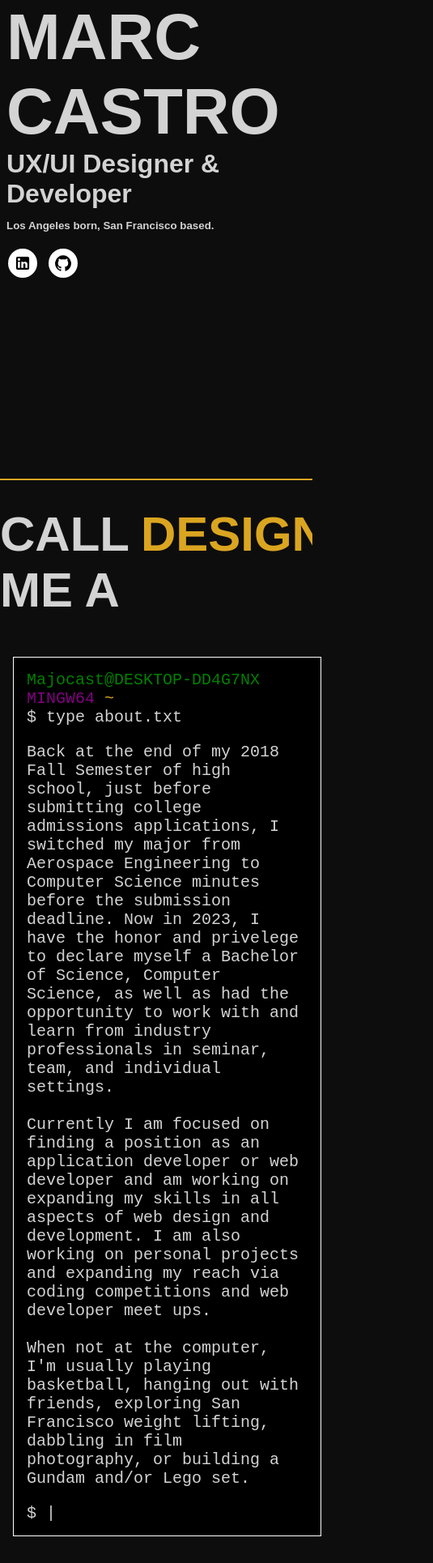
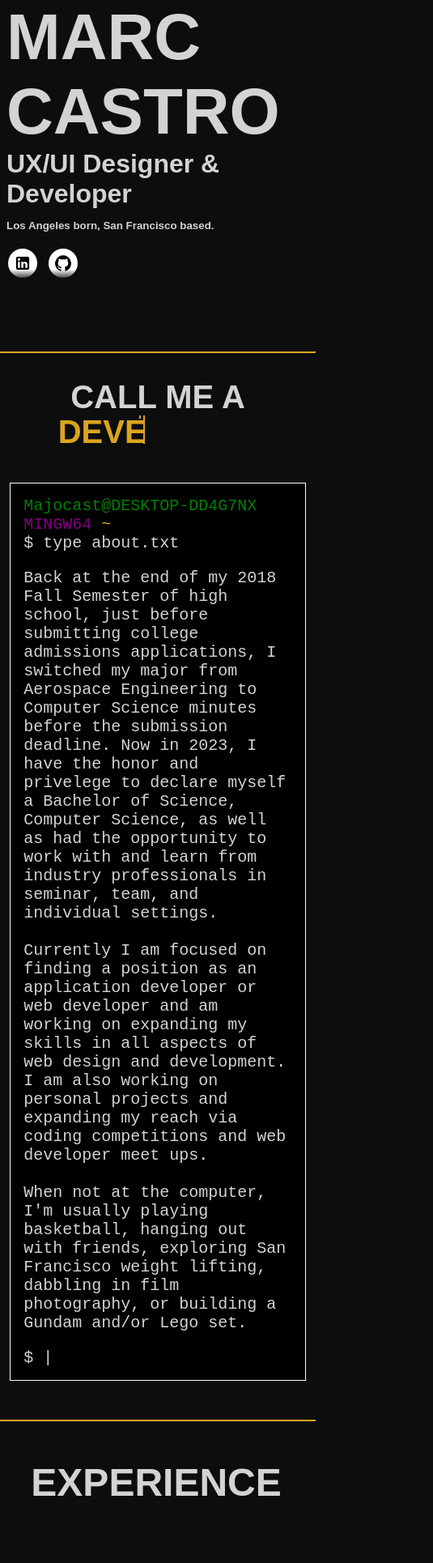
Before and after one commit to majocast/personal-website, a React (Create React App) app in the folder personal-website/: page / in a window 390 px wide. Shown: the top 1930 px of the page at 81% size, 535 px wide, since content can reach past the window. Built offline with nearby package versions, Linux system fonts and the light colour scheme.

Commit message:
finished website v2 rework (v2.0.0)

```diff
--- a/personal-website/src/App.css
+++ b/personal-website/src/App.css
@@ -7,7 +7,13 @@ body {
   background-color: #0d0d0d;
   font-family: 'Lexend Deca', sans-serif;
   font-weight: 400;
-  width: 100%;
+  width: 100vw;
+}
+
+.pages {
+  width: 100vw;
+  display: flex;
+  flex-direction: column;
 }
 
 .icons {
--- a/personal-website/src/App.tsx
+++ b/personal-website/src/App.tsx
@@ -1,5 +1,5 @@
 /*
-version: 1.8.1
+version: 2.0.0
 */
 
 import React from 'react';
@@ -63,7 +63,7 @@ function App() {
     </div>
     <div className='project-footer'>
       <p>Loosely designed via hand drawing and coded in Visual Studio Code by myself! Built with Node.js, the React framework,
-      JavaScript, and HTML & CSS.
+      JavaScript, and HTML & CSS, and deployed on Netlify.
       </p>
     </div>
     </>
--- a/personal-website/src/pages/About.tsx
+++ b/personal-website/src/pages/About.tsx
@@ -13,10 +13,10 @@ const Wrapper = styled.div`
 
   @media screen and (max-width: 767px) {
     display: flex;
+    justify-content: center;
+    align-items: center;
     min-height: 100vh;
-    width: 99vw;
-    justify-content: unset;
-    align-items: unset;
+    width: 100vw;
   }
 `;
 
--- a/personal-website/src/pages/Experience.tsx
+++ b/personal-website/src/pages/Experience.tsx
@@ -1,4 +1,5 @@
 import * as React from 'react';
+import { BiLinkExternal } from 'react-icons/bi';
 import styled from 'styled-components';
 import '../styles/Experience.css';
 
@@ -61,6 +62,10 @@ const Experience = () => {
             </p>
         </a>
       </div>
+      <a className='exper-resume' href='https://docs.google.com/document/d/1O_zaQqqFf9zDP4WAGqniTCyJJEU4uBZTjo-c2TxhfDo/edit?usp=sharing'>
+        RESUME
+        <BiLinkExternal size={17.5} style={{marginLeft: '0.5rem'}}/>
+      </a>
     </Wrapper>
   )
 }
--- a/personal-website/src/pages/Home.tsx
+++ b/personal-website/src/pages/Home.tsx
@@ -17,12 +17,9 @@ const Wrapper = styled.div`
 
   @media screen and (max-width: 767px) {
     width: 100vw;
-    height: 60vh;
-    display: flex;
-    position: relative;
-    flex-direction: column;
-    -webkit-mask-image: unset;
-    mask-image: unset;
+    justify-content: unset;
+    align-items: unset;
+    height: unset;
   }
 `;
 
--- a/personal-website/src/pages/Projects.tsx
+++ b/personal-website/src/pages/Projects.tsx
@@ -18,12 +18,12 @@ const Wrapper = styled.div`
   align-items: center;
   width: 100vw;
   margin-bottom: 20px;
+  margin-top: 20px;
+  border-top: 2px solid goldenrod;
 
   @media screen and (max-width: 767px) {
-    justify-content: unset;
-    height: 200vh;
     display: flex;
-    position: relative;
+    align-items: center;
   }
 `;
 
--- a/personal-website/src/styles/About.css
+++ b/personal-website/src/styles/About.css
@@ -16,9 +16,11 @@
 @keyframes typing {
   40%, 60% {
     left: 100%;
+    width: 0;
   }
   100% {
     left: 0;
+    width: 100%;
   }
 }
 
@@ -39,7 +41,10 @@
   margin-bottom: 2rem;
   font-family: 'Poppins', sans-serif;
   box-sizing: border-box;
-  display: inline-flex;
+  display: flex;
+  flex-direction: column;
+  justify-content: center;
+  align-items: center;
 }
 
 .textWrapper .staticTxt {
@@ -53,8 +58,10 @@
   margin: 0;
   margin-left: 15px;
   height: 70px;
+  text-align: center;
   line-height: 70px;
   overflow: hidden;
+  white-space: nowrap;
 }
 
 .dynamicTxts li {
@@ -87,3 +94,30 @@
 .cursor {
   animation: blink 0.4s alternate infinite;
 }
+
+@media screen and (max-width: 768px) {
+  .about-container {
+    width: 85%;
+  }
+
+  @keyframes slide {
+    100% {
+      top: -160px;
+    }
+  }
+
+  .textWrapper .staticTxt {
+    font-size: 40px;
+  }
+
+  .textWrapper .dynamicTxts {
+    margin: 0;
+    height: 35px;
+    line-height: 40px;
+  }
+
+  .dynamicTxts li {
+    font-size: 40px;
+  }
+
+}
--- a/personal-website/src/styles/Experience.css
+++ b/personal-website/src/styles/Experience.css
@@ -5,6 +5,13 @@
 
 #experience h1 {
   font-size: 60px;
+}
+
+@media screen and (max-width: 768px) {
+  #experience h1 {
+    font-size: 3rem;
+    text-align: center;
+  }
 }
 
 .exper-container {
@@ -56,3 +63,24 @@
   font-size: 1rem;
   line-height: 1.5rem;
 }
+
+@media screen and (max-width: 767px) {
+  #experience h1 {
+    font-size: 3rem;
+    text-align: center;
+  }
+
+  .exper-resume {
+    color: lightgray;
+    font-size: 1.5rem;
+    padding: 1rem;
+    text-align: center;
+    text-decoration: none;
+  }
+}
+
+@media screen and (min-width: 768px) {
+  .exper-resume {
+    display: none;
+  }
+}
--- a/personal-website/src/styles/Home.css
+++ b/personal-website/src/styles/Home.css
@@ -65,11 +65,6 @@
     padding: unset;
     padding-left: 0.5rem;
     margin: 0;
-    display: flex;
-    position: absolute;
-    left: 0;
-    width: 100%;
-    height: 100%;
     font-size: smaller;
     border: unset;
   }
--- a/personal-website/src/styles/Projects.css
+++ b/personal-website/src/styles/Projects.css
@@ -13,6 +13,7 @@
   font-weight: 600;
   margin-top: 2rem;
   margin-bottom: 3rem;
+  text-align: center;
 }
 
 .project {
@@ -112,55 +113,35 @@
   background-image: url('../images/pokerwebapp.jpg');
 }
 
-@media screen and (max-width: 767px) {
-  #grid-container {
-    display: grid;
-    width: 90%;
-    height: 90%;
-    justify-items: center;
-    align-items: center;
-    grid-template-rows: repeat(6, 1fr);
-    grid-template-columns: auto;
-    row-gap: 2rem;
+@media screen and (max-width: 768px) {
+  .project {
+    flex-direction: column;
+    gap: 1rem;
   }
 
-  .project {
-    width: 100%;
-    height: 100%;
-  }
-
-  .project-cover {
-    opacity: 1;
-    height: 75%;
-    transform:translateY(30%);
-  }
-  .project-back {
-    height: 25%;
-  }
-
-  .project-cover span:first-child {
-    top: 2%;
-    font-size: 1.25rem;
-  }
-
-  .project-cover span {
-    top: 25%;
-    font-size: 0.9rem;
-  }
-
-  .project-cover p {
-    color: white;
-    width: 95%;
-    position: absolute;
-    bottom: 0;
-    font-weight: 500;
-    font-size: 0.65rem;
-    text-transform: none;
-    line-height: 1.2rem;
-  }
-
-  #projects > h2 {
+  #projects > h1 {
+    font-size: 3rem;
     margin-top: 2rem;
     margin-bottom: 3rem;
   }
+
+  .projectImg {
+    display: none;
+  }
+
+  .projectDesc {
+    height: 75%;
+  }
+
+  .projectDesc h1 {
+    font-size: 1.5rem;
+  }
+
+  .projectDesc p {
+    font-size: small;
+  }
+
+  .skills * {
+    transform: scale(0.8);
+  }
 }
```
